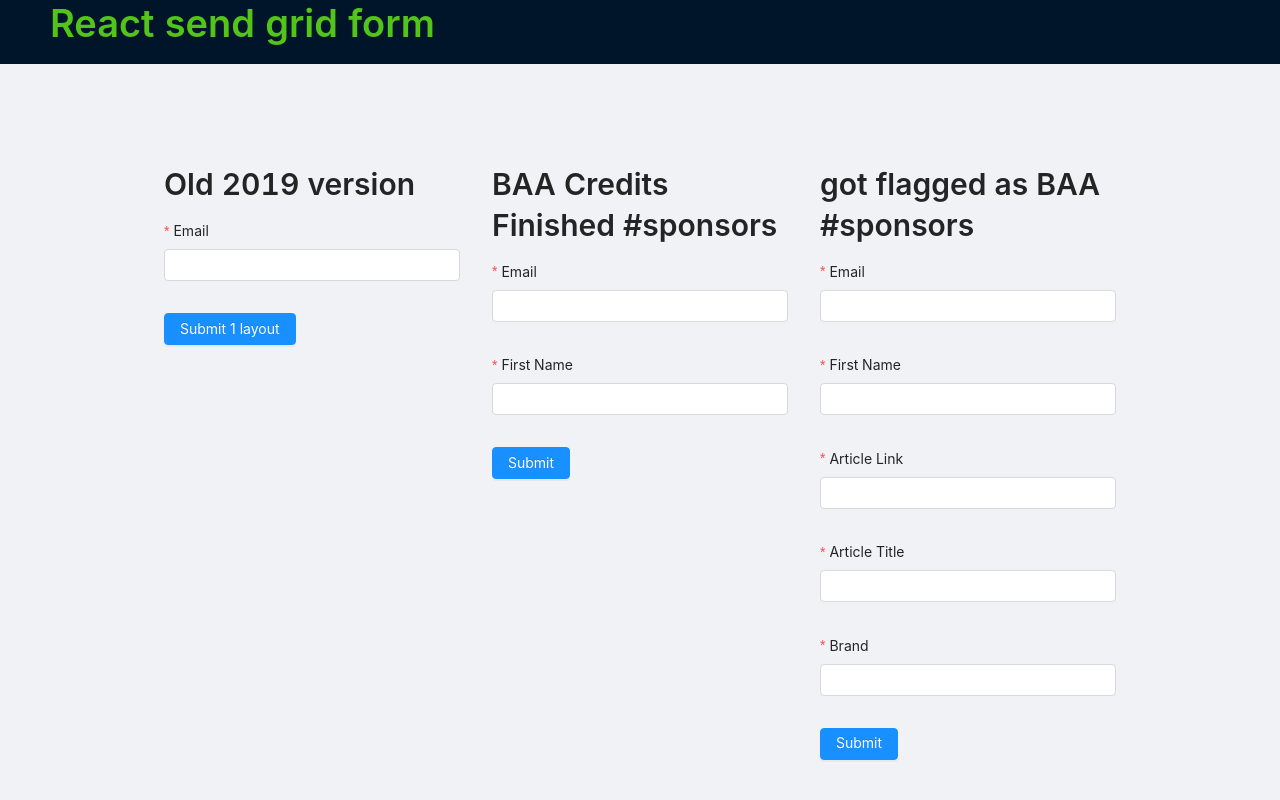
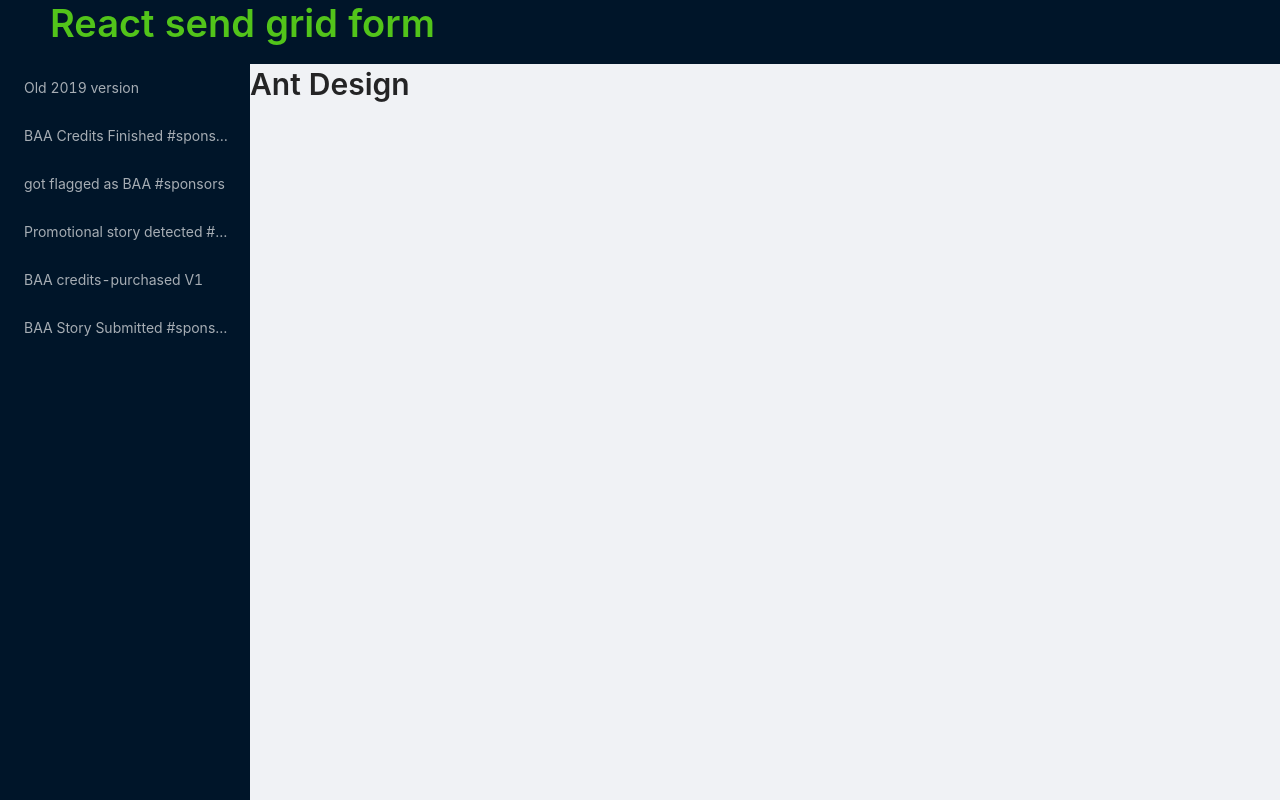
Before and after one commit to LLazyEmail/react-sendgrid-form, a Next.js app: page / in a window 1280 px wide. Shown: the top 800 px of the page. Built offline with nearby package versions, Linux system fonts and the light colour scheme.

Commit message:
[change layout]

```diff
--- /dev/null
+++ b/components/Layout/Layout.js
@@ -0,0 +1,33 @@
+
+import { Layout, Typography, Menu, Col, Row } from 'antd';
+import Nav from './Nav';
+
+const { Header, Footer, Sider, Content } = Layout;
+const { Title, Text } = Typography;
+
+const PageLayout = ({children}) => {
+  return (
+    <Layout style={{height: "100vh"}}>
+        <Header>
+            <Title type="success">React send grid form</Title>
+        </Header>
+
+        <Layout>
+            <Sider width={250}>
+                <Nav />
+            </Sider>
+            <Content>
+                <Row justify="center">
+                    <Col>
+                        {children}
+                    </Col>
+                </Row>
+            </Content>
+        </Layout>
+
+      {/* <Footer /> */}
+    </Layout>
+    );
+}
+
+export default PageLayout;
--- /dev/null
+++ b/components/Layout/Nav/Nav.js
@@ -0,0 +1,44 @@
+import { Menu } from 'antd';
+import Link from 'next/link';
+
+const Nav = () => {
+    return (
+        <Menu
+            mode="inline"
+            theme="dark"
+        >
+            <Menu.Item key="1">
+                <Link href="/baa/old-2019">
+                    <a>Old 2019 version</a>
+                </Link>
+            </Menu.Item>
+            <Menu.Item key="2">
+                <Link href="/baa/credits-finished">
+                    <a>BAA Credits Finished #sponsors</a>
+                </Link>
+            </Menu.Item>
+            <Menu.Item key="3">
+                <Link href="/baa/got-flagged">
+                    <a>got flagged as BAA #sponsors</a>
+                </Link>
+            </Menu.Item>
+            <Menu.Item key="4">
+                <Link href="/baa/promo-story">
+                    <a>Promotional story detected #writers</a>
+                </Link>
+            </Menu.Item>
+            <Menu.Item key="5">
+                <Link href="/baa/credits-purchased">
+                    <a>BAA credits-purchased V1</a>
+                </Link>
+            </Menu.Item>
+            <Menu.Item key="6">
+                <Link href="/baa/story-submitted">
+                    <a>BAA Story Submitted #sponsors</a>
+                </Link>
+            </Menu.Item>
+        </Menu>
+    )
+}
+
+export default Nav;
--- /dev/null
+++ b/components/Layout/Nav/index.js
@@ -0,0 +1,3 @@
+import Nav from './Nav';
+
+export default Nav;
--- /dev/null
+++ b/components/Layout/index.js
@@ -0,0 +1,3 @@
+import PageLayout from './Layout';
+
+export default PageLayout;
--- a/pages/_app.js
+++ b/pages/_app.js
@@ -1,7 +1,15 @@
 import 'antd/dist/antd.css';
 import '../styles/vars.css';
 import '../styles/global.css';
+import PageLayout from '../components/Layout';
 
-export default function MyApp({ Component, pageProps }) {
-  return <Component {...pageProps} />;
+const MyApp = ({ Component, pageProps }) => {
+  return (
+    <PageLayout>
+        <Component {...pageProps} />
+    </PageLayout>
+  )
 }
+
+
+export default MyApp;
--- a/pages/index.js
+++ b/pages/index.js
@@ -1,20 +1,10 @@
-import { Layout, Typography } from 'antd';
-import SendForm from '../components/SendForm';
+import { Typography } from 'antd';
 
-const { Header, Footer, Content } = Layout;
-const { Title, Text } = Typography;
+const { Title } = Typography;
 
 const Home = () => (
   <>
-    <Layout>
-      <Header>
-        <Title type="success">React send grid form</Title>
-      </Header>
-      <Content>
-        <SendForm />
-      </Content>
-      <Footer />
-    </Layout>
+    <Title level={2}>Ant Design</Title>
   </>
 );
 
```
Also changed, not shown: pages/baa/credits-finished.js (added, +11 -0 lines), pages/baa/credits-purchased.js (added, +12 -0 lines), pages/baa/old-2019.js (added, +12 -0 lines).
